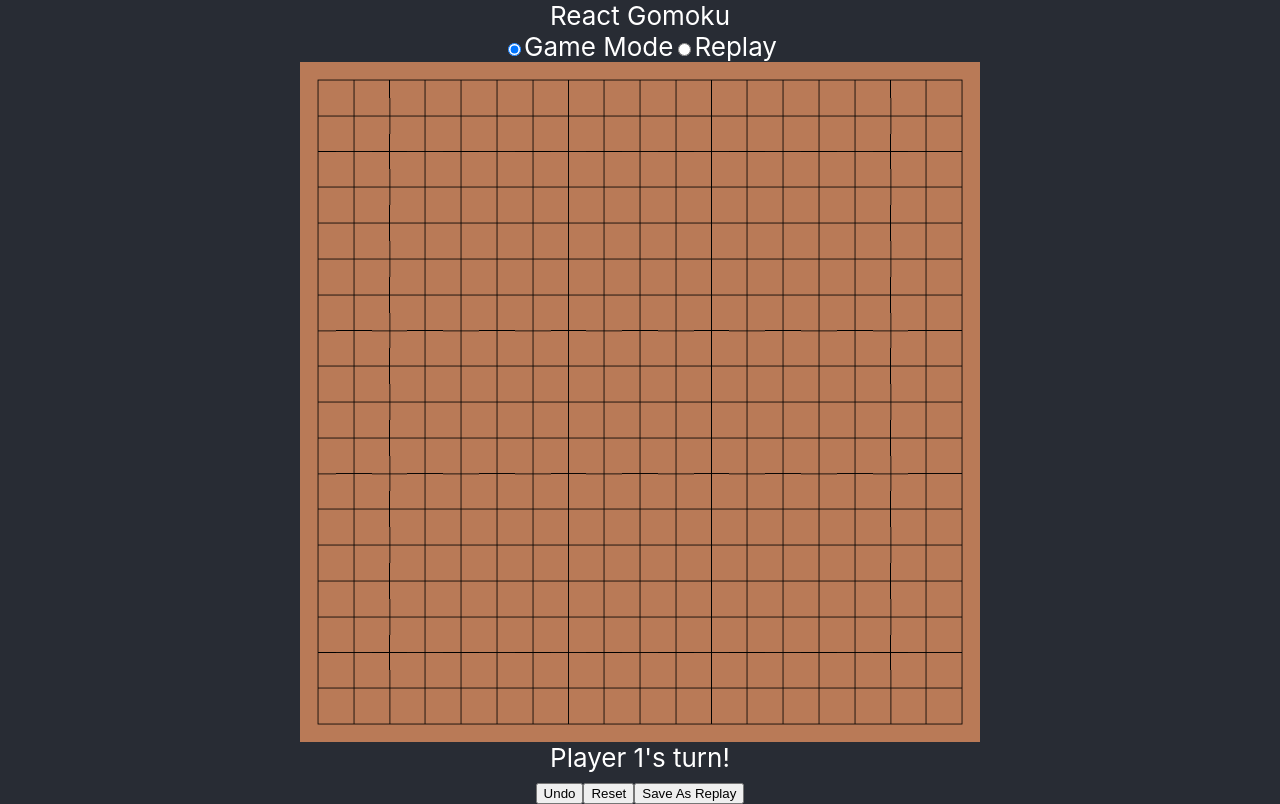
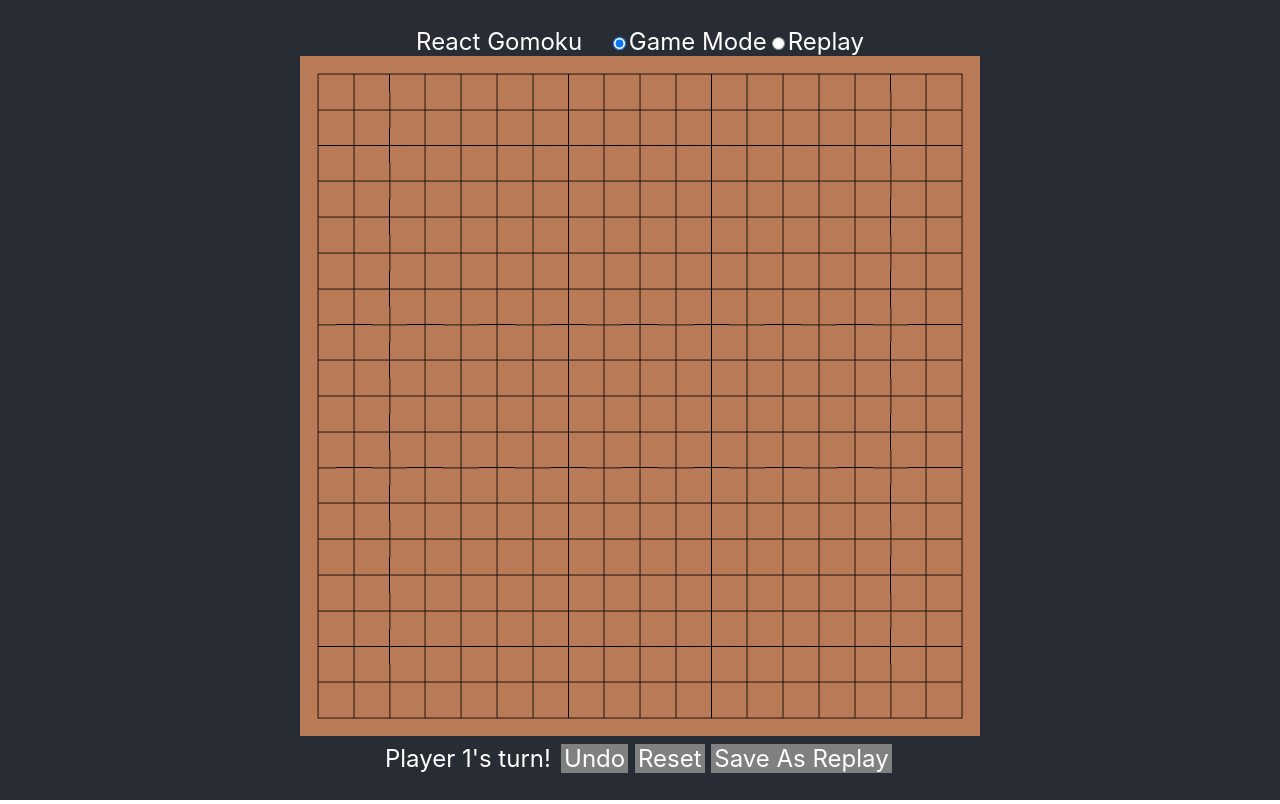
Before and after one commit to kuman514/ReactGomoku, a React (Create React App) app: page / in a window 1280 px wide. Built offline with nearby package versions, Linux system fonts and the light colour scheme.

Commit message:
Modified UI

```diff
--- a/src/App.css
+++ b/src/App.css
@@ -6,7 +6,7 @@
   flex-direction: column;
   align-items: center;
   justify-content: center;
-  font-size: calc(10px + 2vmin);
+  font-size: calc(8px + 2vmin);
   color: white;
   -ms-user-select: none;
   -moz-user-select: -moz-none;
@@ -17,6 +17,33 @@
 
 .App-link {
   color: #61dafb;
+}
+
+.Title, .ModeChanger, .Bottom * {
+  display: inline;
+}
+
+.Title {
+  margin-right: 1vw;
+}
+
+.ModeChanger {
+  margin-left: 1vw;
+}
+
+.Bottom button {
+  all: unset;
+  background-color: gray;
+  margin-top: 1vh;
+  margin-left: 0.25vw;
+  margin-right: 0.25vw;
+  padding-left: 0.25vw;
+  padding-right: 0.25vw;
+}
+
+.Bottom button:hover {
+  background-color: #61dafb;
+  cursor: pointer;
 }
 
 .Board {
@@ -32,6 +59,8 @@
   background-color: rgba(202, 138, 85, 0.5);
   font-size: calc(5px + 2vmin);
 }
+
+
 
 @media (orientation: landscape) {
   .Board {
```
